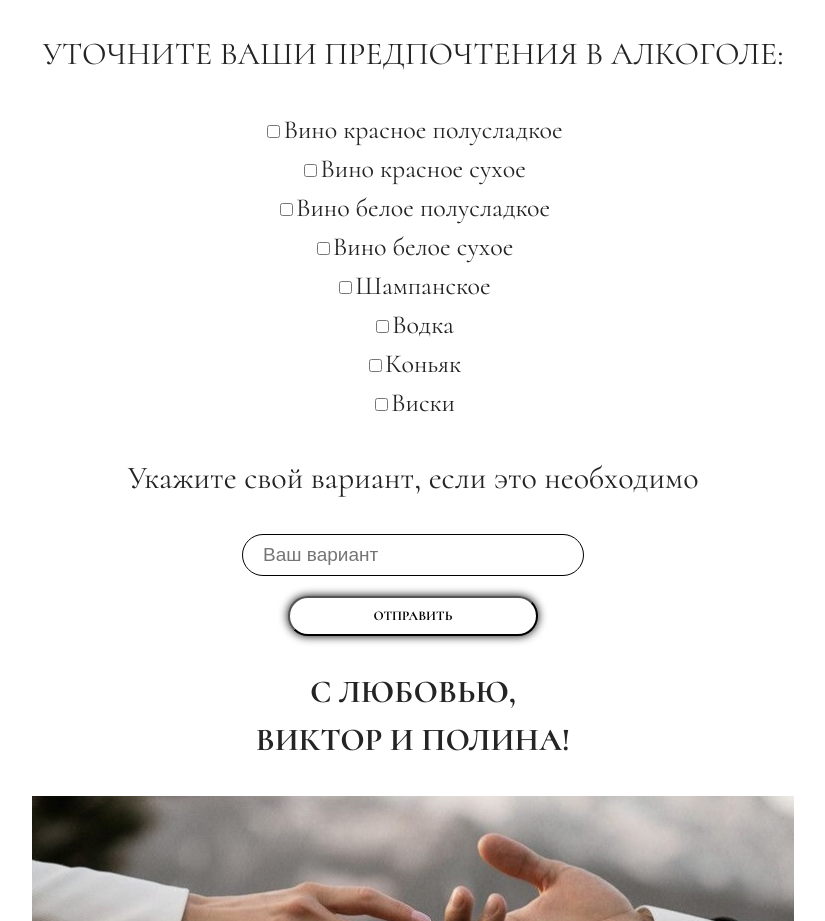
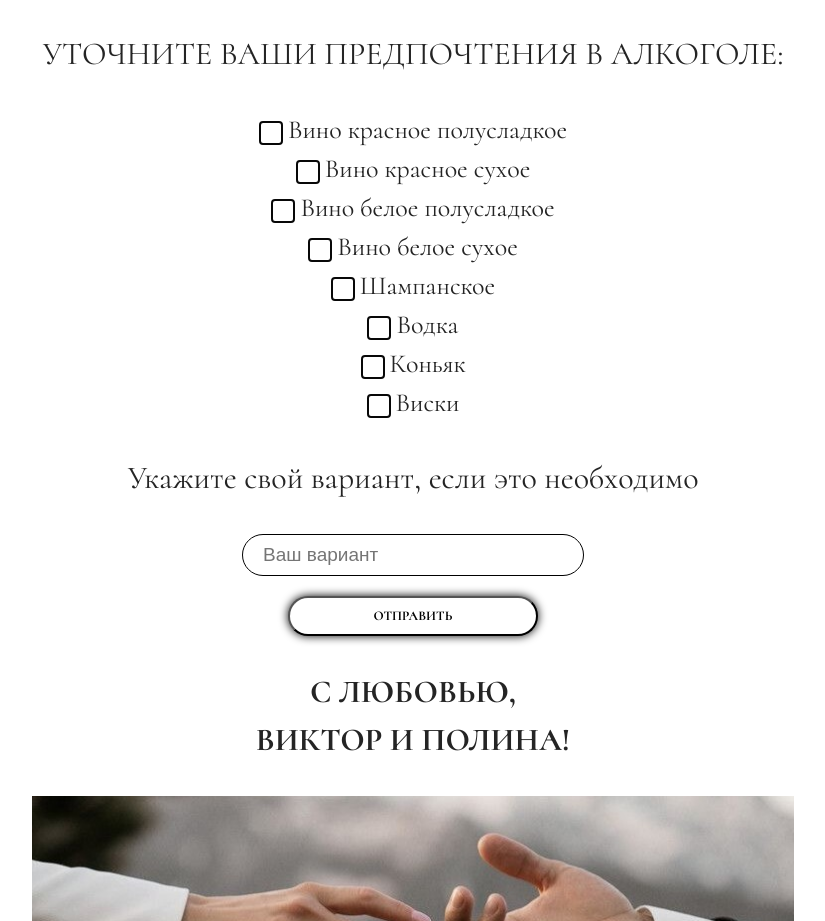
Before and after one commit to Schneegestober1/inventation, a React (Vite) app: page / in a window 1280 px wide. Shown: the part 7909-8830 px from the top of the page, without its empty margins (227-1052 px from the left). Built offline with nearby package versions, Linux system fonts and the light colour scheme.

Commit message:
customCheckbox

```diff
--- a/src/components/Form/Form.jsx
+++ b/src/components/Form/Form.jsx
@@ -71,7 +71,9 @@ const Form = () => {
               type="checkbox"
               value={option}
               {...register('alcoholPreferences')}
+              className={styles.realCheckbox}
             />
+            <span className={styles.customCheckbox}></span>
             {option}
           </label>
         ))}
--- a/src/components/Form/form.module.scss
+++ b/src/components/Form/form.module.scss
@@ -47,3 +47,39 @@
     color: red;
     font-weight: 700;
 }
+.realCheckbox {
+    width: 0;
+    height: 0;
+    opacity: 0;
+    position: absolute;
+    z-index: -1;
+}
+.customCheckbox {
+    display: inline-block;
+    width: 20px;
+    height: 20px;
+    background: white;
+    border: 2px solid #080808;
+    border-radius: 4px;
+    margin-right: 5px;
+    vertical-align: sub;
+    position: relative;
+}
+
+.customCheckbox::before {
+    content: '';
+    display: inline-block;
+    width: 24px;
+    height: 24px;
+    background-image: url('/public/images/check.svg');
+    background-size: contain;
+    position: absolute;
+    left: 50%;
+    top: 50%;
+    transform: translate(-50%, -50%) scale(0);
+    transition: 0.2s ease-in;
+}
+
+.realCheckbox:checked + .customCheckbox::before {
+    transform: translate(-50%, -50%) scale(1);
+}
```
Also changed, not shown: public/images/check.svg (added).
